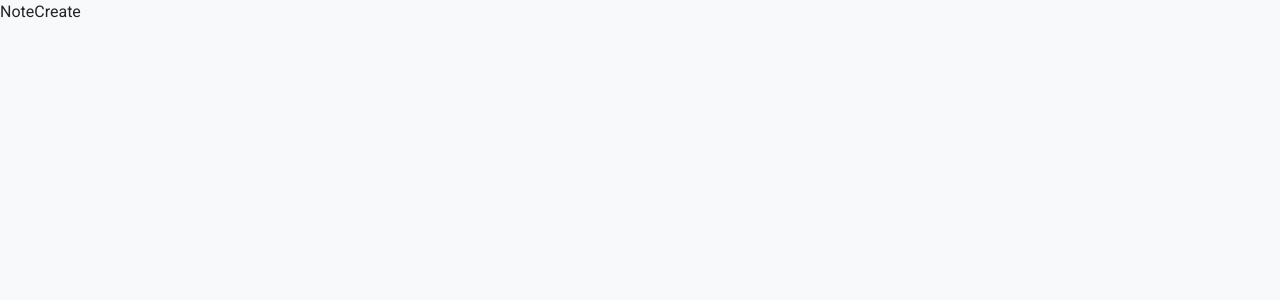
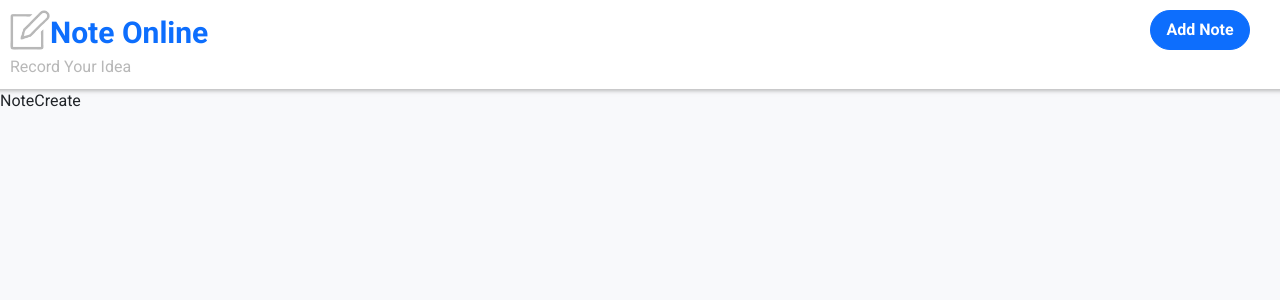
Before and after one commit to qmsiteandy/react-notes-manager, a React (Create React App) app: page /note/create in a window 1280 px wide. Shown: the top 300 px of the page. Built offline with nearby package versions, Linux system fonts and the light colour scheme.

Commit message:
Update APP Route

```diff
--- a/src/App.jsx
+++ b/src/App.jsx
@@ -1,9 +1,11 @@
 import { Header } from "components/Header/Header";
+import { Outlet } from "react-router-dom";
 
 export function App() {
   return (
     <div>
       <Header />
+      <Outlet />
     </div>
   );
 }
--- a/src/index.js
+++ b/src/index.js
@@ -5,10 +5,10 @@ import { store } from "./store";
 import { App } from "App";
 import { StrictMode } from "react";
 import { BrowserRouter, Routes, Route } from "react-router-dom";
-import { Note } from "pages/Note/Note";
-import { NoteBrowse } from "pages/NoteBrowse/NoteBrowse";
-import { NoteCreate } from "pages/NoteCreate/NoteCreate";
-import { PageNotFound } from "pages/PageNotFound/PageNotFound";
+import { Note } from "layouts/Note/Note";
+import { NoteBrowse } from "layouts/NoteBrowse/NoteBrowse";
+import { NoteCreate } from "layouts/NoteCreate/NoteCreate";
+import { PageNotFound } from "layouts/PageNotFound/PageNotFound";
 
 const root = ReactDOM.createRoot(document.getElementById("root"));
 
@@ -17,11 +17,12 @@ root.render(
     <Provider store={store}>
       <BrowserRouter>
         <Routes>
-          <Route path="/" element={<App />} />
-          <Route path="/note" element={<NoteBrowse />} />
-          <Route path="/note/:id" element={<Note />} />
-          <Route path="/note/create" element={<NoteCreate />} />
-          <Route path="*" element={<PageNotFound />} />
+          <Route path="/" element={<App />}>
+            <Route path="/note" element={<NoteBrowse />} />
+            <Route path="/note/:id" element={<Note />} />
+            <Route path="/note/create" element={<NoteCreate />} />
+            <Route path="*" element={<PageNotFound />} />
+          </Route>
         </Routes>
       </BrowserRouter>
     </Provider>
```
Also changed, not shown: src/layouts/Note/Note.jsx (renamed from src/pages/Note/Note.jsx), src/layouts/NoteBrowse/NoteBrowse.jsx (renamed from src/pages/NoteBrowse/NoteBrowse.jsx), src/layouts/NoteCreate/NoteCreate.jsx (renamed from src/pages/NoteCreate/NoteCreate.jsx), src/layouts/PageNotFound/PageNotFound.jsx (renamed from src/pages/PageNotFound/PageNotFound.jsx).
